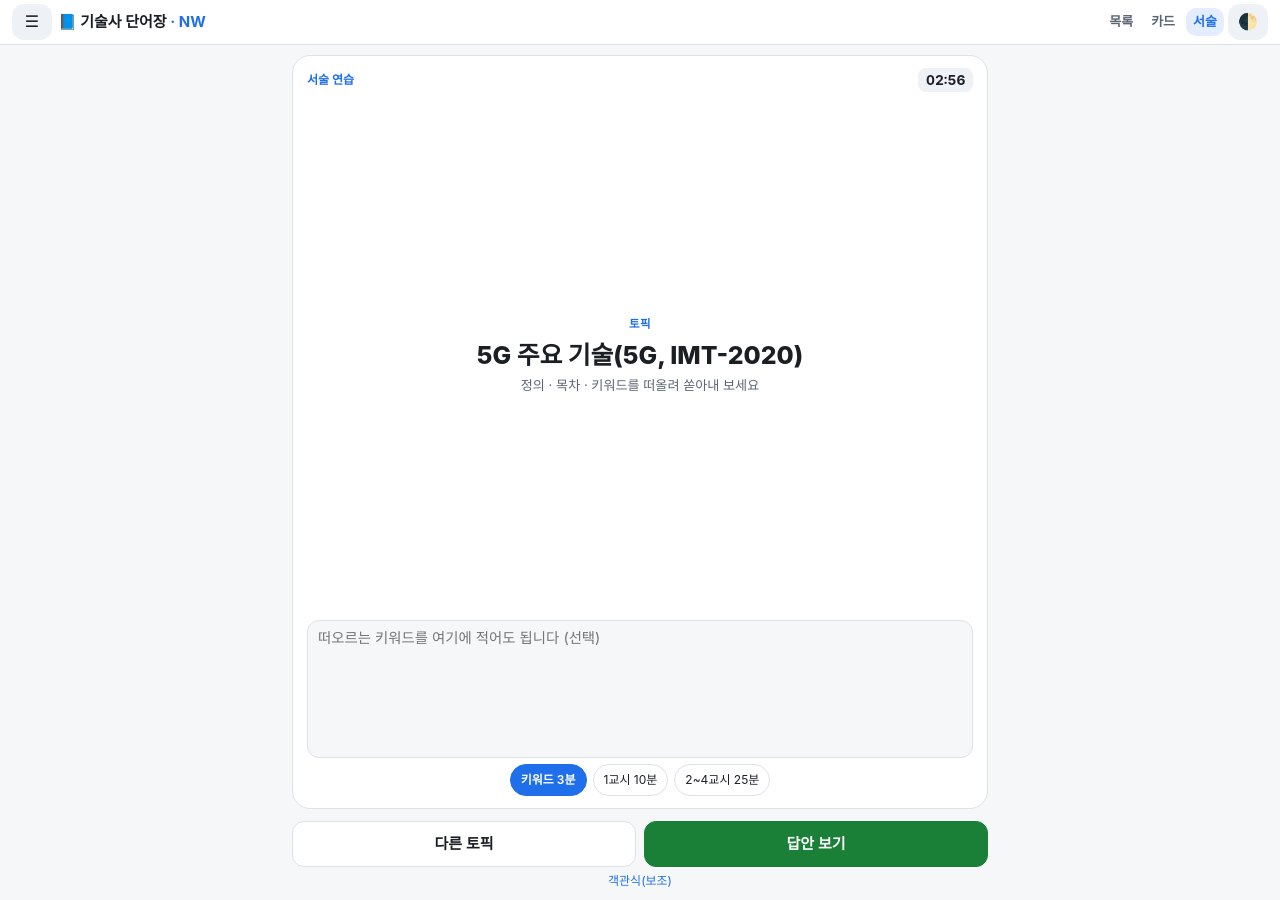
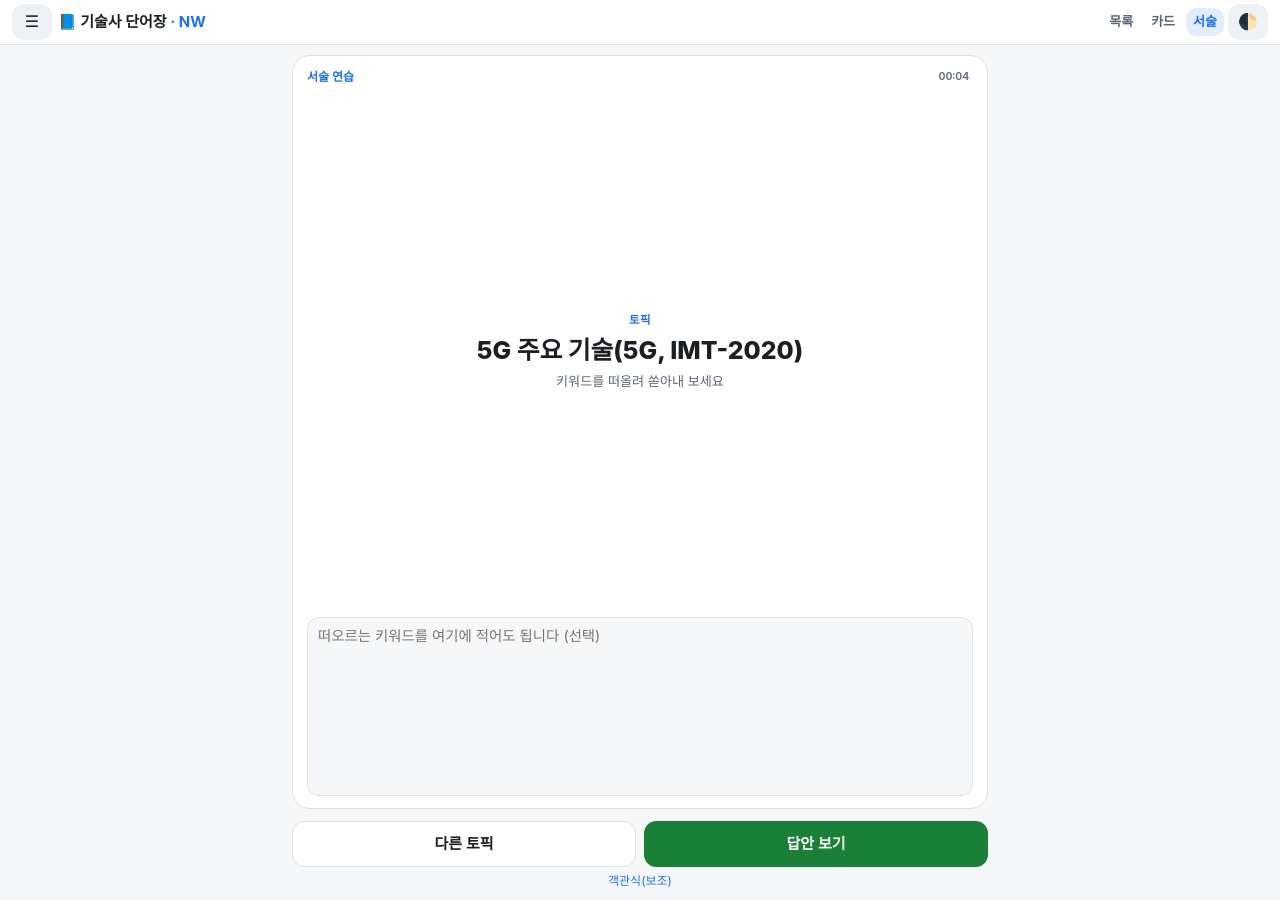
Before and after one commit to dotori1995/Professional_Engineer, a Jekyll site: the page built from quiz/index.html, in a window 1280 px wide. Built offline with Jekyll 4.4.1, drawn with Linux system fonts in a browser that asks for light colours.

Commit message:
preview: 서술 연습에서 교시 타이머 제거, 경과 스톱워치만
키워드 회상이라 1교시/2~4교시 선택·카운트다운 없음.

```diff
--- a/assets/css/style.css
+++ b/assets/css/style.css
@@ -265,9 +265,7 @@ html.dr-open,html.dr-open body{overflow:hidden}
 .page-quiz .quiz.write{gap:.35em;overflow:hidden}
 .wbar{display:flex;justify-content:space-between;align-items:center;font-size:.75em}
 .wtype{font-weight:700;color:var(--accent)}
-.wtimer{font-variant-numeric:tabular-nums;font-weight:700;font-size:1.15em;background:var(--surface2);padding:.15em .55em;border-radius:8px}
-.wtimer.warn{color:var(--dont);background:var(--dont-soft)}
-.wtimer.over{color:#fff;background:var(--dont)}
+.wtimer{font-variant-numeric:tabular-nums;font-weight:600;font-size:.9em;color:var(--muted);background:transparent;padding:.1em .35em;border-radius:8px}
 .wscore{font-weight:700;color:var(--know)}
 .wprompt{flex:1;display:flex;flex-direction:column;align-items:center;justify-content:center;text-align:center;gap:.35em;min-height:0}
 .wlabel{font-size:.72em;font-weight:700;color:var(--accent);letter-spacing:.04em}
@@ -276,8 +274,6 @@ html.dr-open,html.dr-open body{overflow:hidden}
 .whint{margin:0;color:var(--muted);font-size:.82em}
 .wdump{width:100%;resize:none;border:1px solid var(--line);border-radius:12px;background:var(--bg);color:var(--text);padding:.55em .7em;font:inherit;font-size:.9em;line-height:1.4;min-height:5.5em}
 .wdump:focus{outline:2px solid var(--accent);border-color:transparent}
-.wtimes{display:flex;gap:6px;flex-wrap:wrap;justify-content:center}
-.wtimes .chip{min-height:32px;font-size:12px;padding:0 10px}
 .wmeta{text-align:center;font-size:.72em;color:var(--muted)}
 .wdef{font-size:.92em;line-height:1.4;padding:.35em .55em;background:var(--surface2);border-radius:10px}
 .wkws{display:flex;flex-wrap:wrap;gap:.3em}
--- a/assets/js/quiz.js
+++ b/assets/js/quiz.js
@@ -3,14 +3,12 @@
   const $ = id => document.getElementById(id);
   const params = PE.params();
   const STORE = 'pe-write-v1';
-  const TIMES = { '10': 10 * 60, '25': 25 * 60, '3': 3 * 60 };
-  const TIME_LABEL = { '10': '1교시 10분', '25': '2~4교시 25분', '3': '키워드 3분' };
 
   let all = [], domain = '', topicOnly = params.get('topic') || '';
   let mode = params.get('mode') === 'mc' ? 'mc' : 'write';
   let pool = [], idx = 0, t = null;
   let phase = 'prompt'; // prompt | reveal | result
-  let secs = 0, timerId = 0, timeKey = localStorage.getItem('pe-write-time') || '3';
+  let secs = 0, timerId = 0;
   let checked = new Set(), notes = '';
 
   const loadStore = () => { try { return JSON.parse(localStorage.getItem(STORE) || '{}'); } catch (e) { return {}; } };
@@ -44,22 +42,16 @@
   function stopTimer() { if (timerId) { clearInterval(timerId); timerId = 0; } }
   function startTimer() {
     stopTimer();
-    secs = TIMES[timeKey] || TIMES['3'];
+    secs = 0;
     timerId = setInterval(() => {
-      secs -= 1;
+      secs += 1;
       const el = document.getElementById('wTimer');
-      if (el) {
-        el.textContent = fmt(secs);
-        el.classList.toggle('warn', secs <= 30);
-        el.classList.toggle('over', secs < 0);
-      }
-      if (secs === 0) { /* keep counting negative as overtime */ }
+      if (el) el.textContent = fmt(secs);
     }, 1000);
   }
   function fmt(s) {
-    const neg = s < 0; s = Math.abs(s);
     const m = Math.floor(s / 60), r = s % 60;
-    return (neg ? '+' : '') + String(m).padStart(2, '0') + ':' + String(r).padStart(2, '0');
+    return String(m).padStart(2, '0') + ':' + String(r).padStart(2, '0');
   }
 
   function mustList(topic) {
@@ -92,22 +84,12 @@
         <div class="wprompt">
           <div class="wlabel">토픽</div>
           <h2 class="wtitle">${name}</h2>
-          <p class="whint">정의 · 목차 · 키워드를 떠올려 쏟아내 보세요</p>
+          <p class="whint">키워드를 떠올려 쏟아내 보세요</p>
         </div>
-        <textarea class="wdump" id="wDump" rows="6" placeholder="떠오르는 키워드를 여기에 적어도 됩니다 (선택)">${PE.esc(notes)}</textarea>
-        <div class="wtimes" id="wTimes">
-          ${Object.keys(TIMES).map(k => `<button type="button" class="chip${k === timeKey ? ' on' : ''}" data-t="${k}">${TIME_LABEL[k]}</button>`).join('')}
-        </div>
+        <textarea class="wdump" id="wDump" rows="8" placeholder="떠오르는 키워드를 여기에 적어도 됩니다 (선택)">${PE.esc(notes)}</textarea>
         ${prevHtml}`;
       primary.textContent = '답안 보기'; primary.disabled = false;
       skip.hidden = false; skip.textContent = '다른 토픽';
-      // timer chips only change for next round if already running; allow change before reveal
-      $('wTimes').addEventListener('click', e => {
-        const b = e.target.closest('[data-t]'); if (!b) return;
-        timeKey = b.dataset.t; localStorage.setItem('pe-write-time', timeKey);
-        secs = TIMES[timeKey]; startTimer();
-        render();
-      });
       const dump = $('wDump');
       dump && dump.addEventListener('input', () => { notes = dump.value; });
       PE.fit(quiz);
@@ -182,7 +164,6 @@
     phase = 'prompt';
     checked = new Set();
     notes = '';
-    secs = TIMES[timeKey] || TIMES['3'];
     startTimer();
     render();
   }
```
